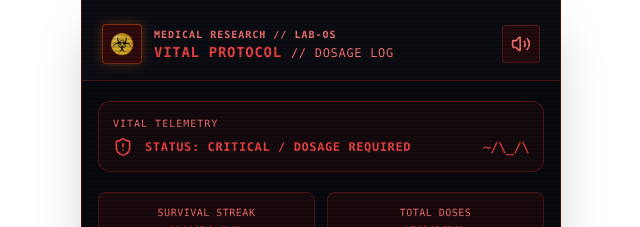
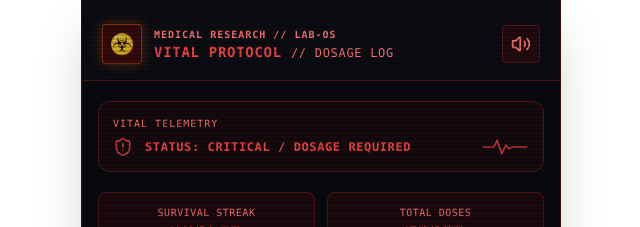
Before and after one commit to syrup-chocolate/VITAL-PROTOCOL, a React (Vite) app: page / in a window 1280 px wide. Shown: the top 227 px of the page, without its empty margins (319-959 px from the left). Built offline with nearby package versions, Linux system fonts and the light colour scheme.

Commit message:
Update App.jsx

```diff
--- a/src/App.jsx
+++ b/src/App.jsx
@@ -16,7 +16,6 @@ export default function App() {
   const [subjectName, setSubjectName] = useState('');
   const [logs, setLogs] = useState({});
 
-  // 表示中の年月を管理（初期値：2026年11月）
   const [currentYear, setCurrentYear] = useState(2026);
   const [currentMonth, setCurrentMonth] = useState(11);
 
@@ -136,21 +135,24 @@ export default function App() {
 
       <main className="px-4 py-5 space-y-5 relative z-10">
 
-        {/* ご要望に合わせた VITAL TELEMETRY パネル */}
+        {/* VITAL TELEMETRY パネル（両端のアイコンが点滅） */}
         <div className="bg-red-950/20 border border-red-900/60 rounded-xl p-3.5 relative">
           <div className="text-[10px] text-red-400 tracking-widest mb-1.5 font-medium">VITAL TELEMETRY</div>
           <div className="flex items-center justify-between">
             <div className="flex items-center space-x-3">
-              <div className="text-red-500">
+              {/* 左側：点滅する盾の警告アイコン */}
+              <div className="text-red-500 animate-pulse">
                 <ShieldAlert className="w-5 h-5" />
               </div>
               <div className="text-xs font-bold tracking-wider text-red-500 leading-tight">
                 STATUS: {isTodayDone ? 'STABLE / DOSAGE CONFIRMED' : 'CRITICAL / DOSAGE REQUIRED'}
               </div>
             </div>
-            {/* 右側のミニ心電図アイコン */}
-            <div className="text-red-500 font-bold tracking-tighter opacity-90 text-sm">
-              ~/\_/\
+            {/* 右側：画像通りの点滅するシャープな心電図SVGアイコン */}
+            <div className="text-red-500 animate-pulse flex items-center">
+              <svg width="48" height="20" viewBox="0 0 60 24" fill="none" xmlns="http://www.w3.org/2000/svg" className="stroke-current stroke-[2] stroke-linejoin-round stroke-linecap-round">
+                <path d="M2 12H16L20 4L26 20L31 10L35 14L39 12H58" />
+              </svg>
             </div>
           </div>
         </div>
```
